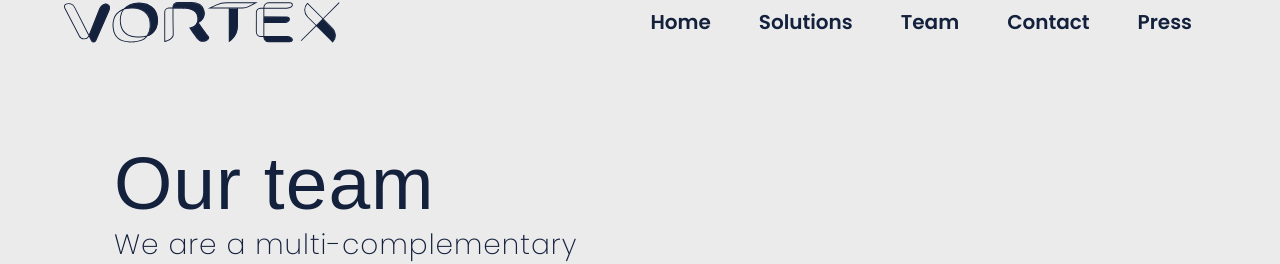
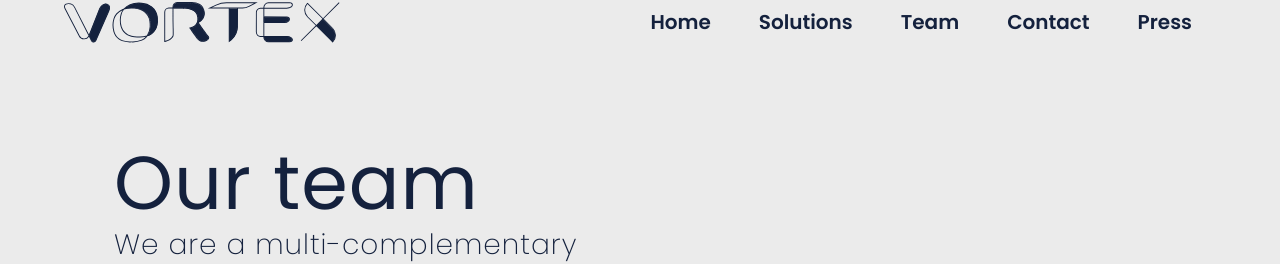
Before and after one commit to LGP21-LGP1/lgp21-lgp1.github.io, a Next.js app: page /team in a window 1280 px wide. Shown: the part 43-307 px from the top of the page. Built offline with nearby package versions, Linux system fonts and the light colour scheme; no server answers; a web font is replaced by a local one.

Commit message:
Minor tweaks

```diff
--- a/pages/team.js
+++ b/pages/team.js
@@ -310,7 +310,7 @@ export default function Team() {
 					</div>
 				</div>
 				<div
-					className={`mt-5 d-flex mx-auto d-flex flex-wrap justify-content-center ${styles.teamMemberdiv}`}
+					className={`mt-5 d-flex mx-auto d-flex flex-wrap justify-content-start ${styles.teamMemberdiv}`}
 				>
 					{teams.map((member, index) => {
 						photoBgColor =
--- a/styles/global.css
+++ b/styles/global.css
@@ -106,7 +106,7 @@ main {
 
 .page-title h1 {
   font-weight: normal;
-  font-family: var(--reross);
+  font-family: var(--poppins);
   font-size: 75px;
   margin: 0;
   color: var(--blue);
--- a/styles/team.module.css
+++ b/styles/team.module.css
@@ -57,7 +57,7 @@
 }
 
 .member_role {
-	color: var(--cyan);
+
 }
 
 .partial_div {
```
